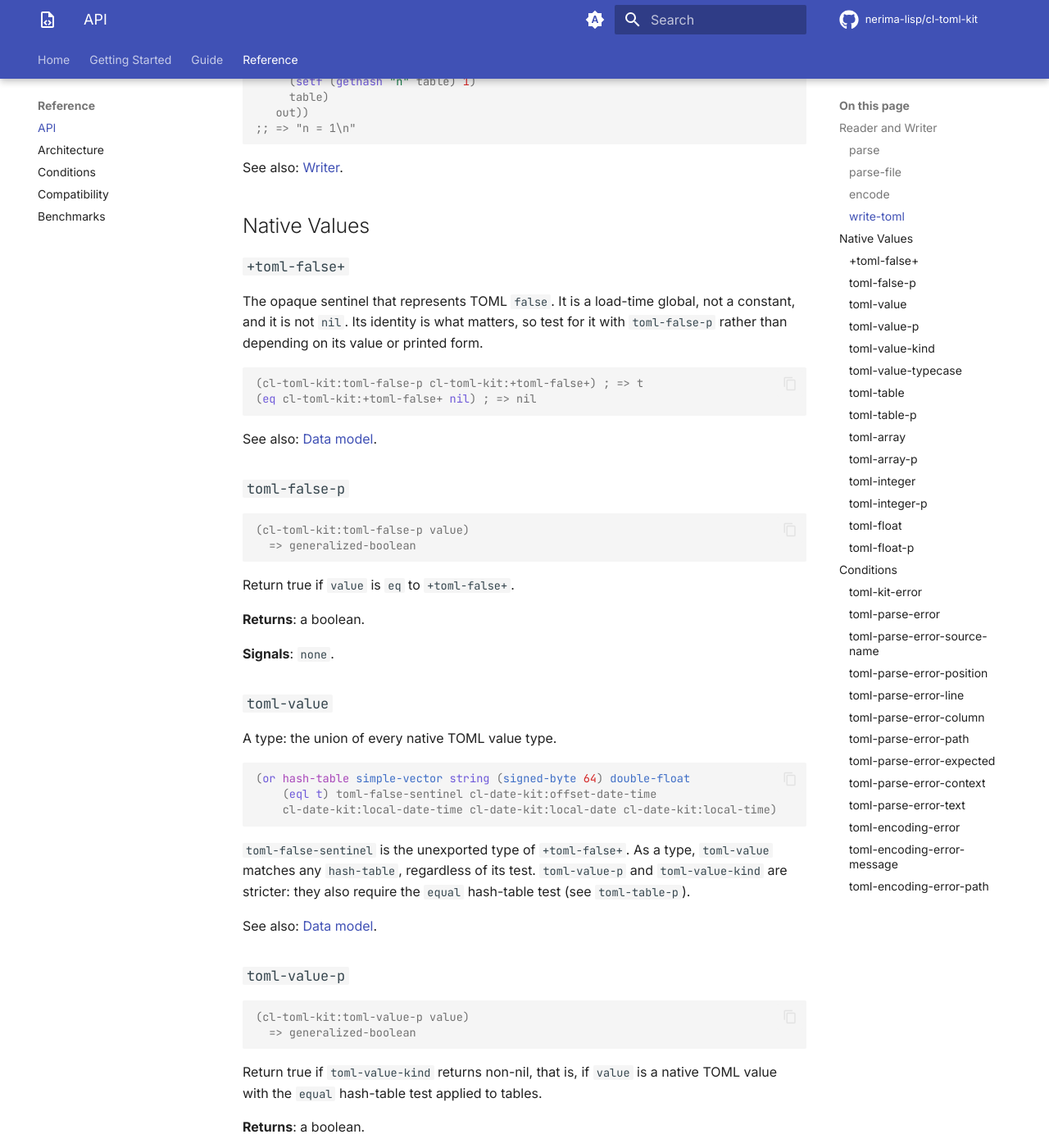
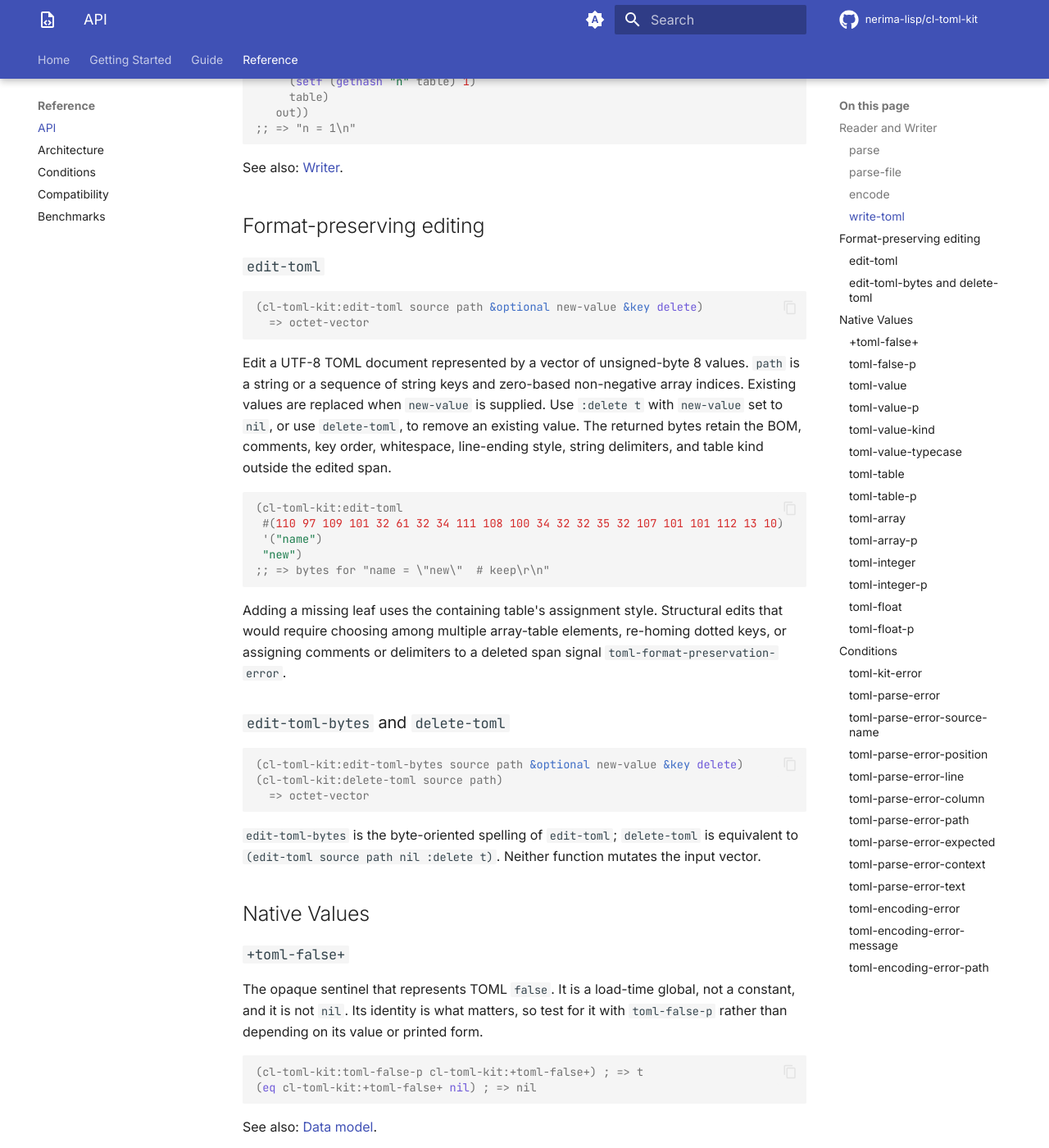
Before and after one commit to nerima-lisp/cl-toml-kit, an MkDocs documentation site: the page built from docs/src/reference/api.md, in a window 1280 px wide and 1400 px high, scrolled down 2460 px. Shown: the whole window at 82% size. Built offline with MkDocs 1.6.1 and Material for MkDocs 9.7.7, drawn with Linux system fonts in a browser that asks for light colours; comment, search, counter and statistics services are not loaded.

Commit message:
Add format-preserving TOML edit API

````diff
--- a/docs/src/reference/api.md
+++ b/docs/src/reference/api.md
@@ -119,6 +119,48 @@ Write `value` as TOML text to the character `stream` and return the original
 ```
 
 See also: [Writer](../guide/writer.md).
+
+## Format-preserving editing
+
+### `edit-toml`
+
+```lisp
+(cl-toml-kit:edit-toml source path &optional new-value &key delete)
+  => octet-vector
+```
+
+Edit a UTF-8 TOML document represented by a vector of unsigned-byte 8 values.
+`path` is a string or a sequence of string keys and zero-based non-negative
+array indices. Existing values are replaced when `new-value` is supplied.
+Use `:delete t` with `new-value` set to `nil`, or use `delete-toml`, to remove
+an existing value. The returned
+bytes retain the BOM, comments, key order, whitespace,
+line-ending style, string delimiters, and table kind outside the edited span.
+
+```lisp
+(cl-toml-kit:edit-toml
+ #(110 97 109 101 32 61 32 34 111 108 100 34 32 32 35 32 107 101 101 112 13 10)
+ '("name")
+ "new")
+;; => bytes for "name = \"new\"  # keep\r\n"
+```
+
+Adding a missing leaf uses the containing table's assignment style. Structural
+edits that would require choosing among multiple array-table elements,
+re-homing dotted keys, or assigning comments or delimiters to a deleted span
+signal `toml-format-preservation-error`.
+
+### `edit-toml-bytes` and `delete-toml`
+
+```lisp
+(cl-toml-kit:edit-toml-bytes source path &optional new-value &key delete)
+(cl-toml-kit:delete-toml source path)
+  => octet-vector
+```
+
+`edit-toml-bytes` is the byte-oriented spelling of `edit-toml`; `delete-toml`
+is equivalent to `(edit-toml source path nil :delete t)`. Neither function mutates
+the input vector.
 
 ## Native Values
 
````
Also changed, not shown: docs/src/reference/architecture.md (+17 -5 lines), docs/src/reference/compatibility.md (+2 -2 lines), docs/src/reference/conditions.md (+15 -1 lines), 5 other files.
